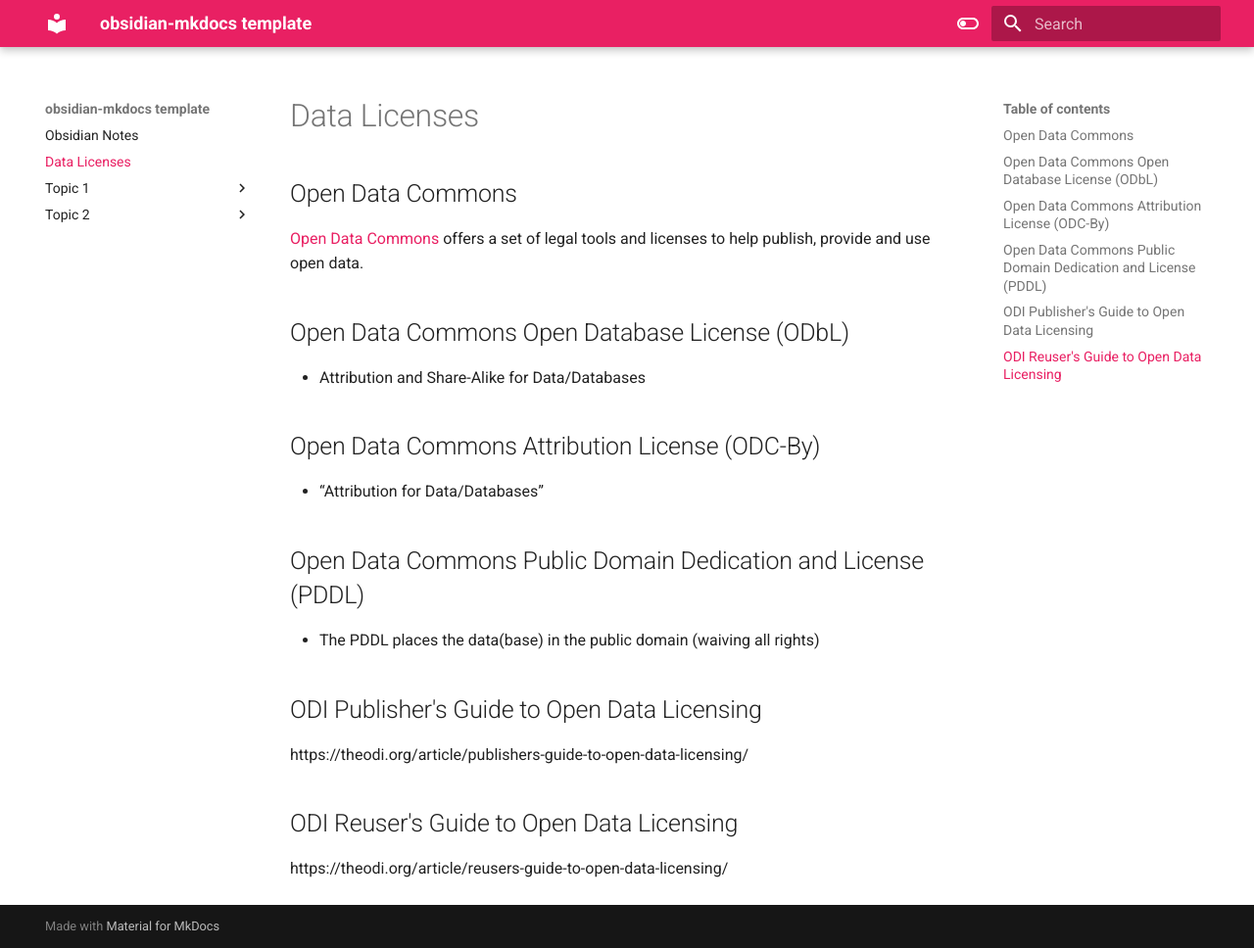
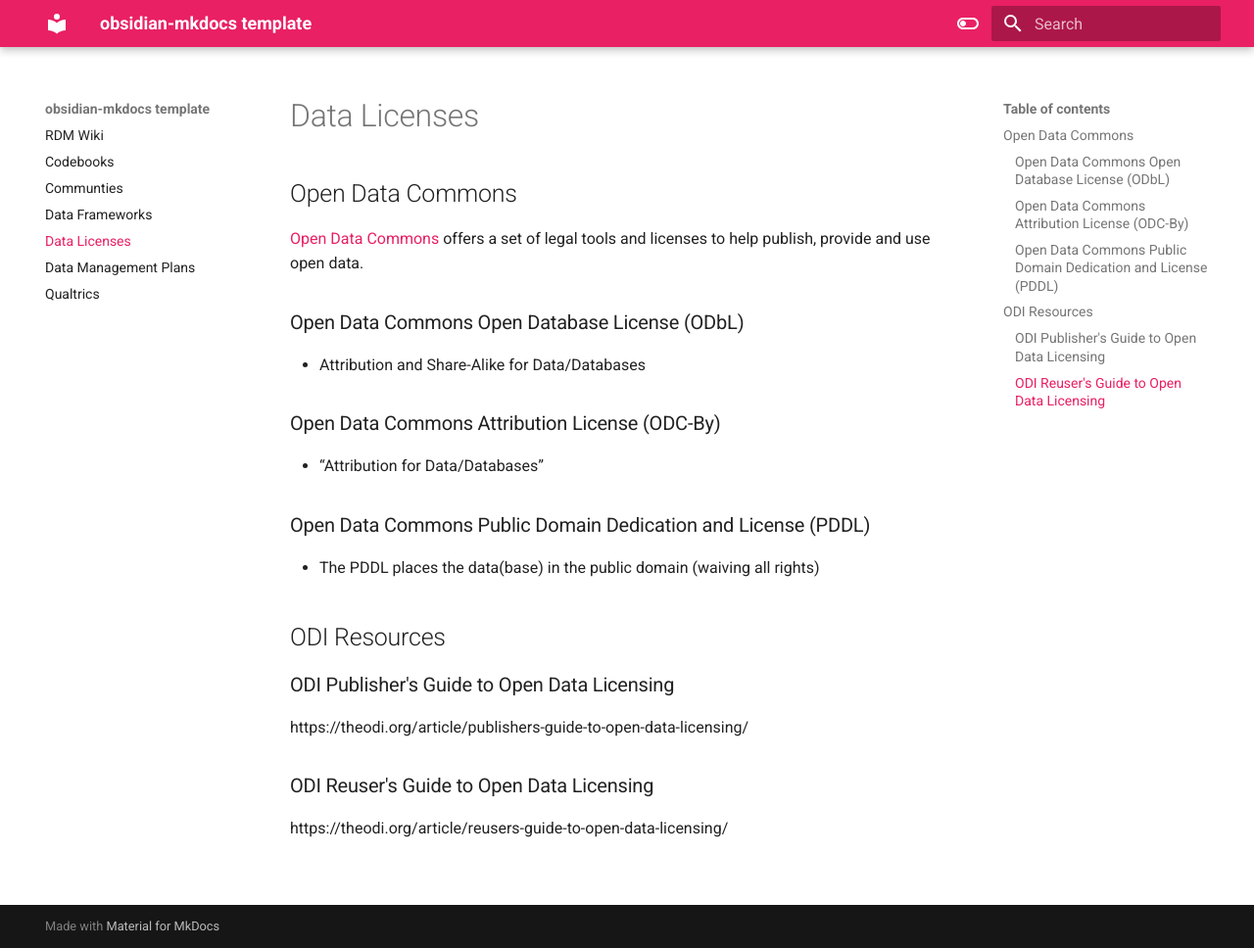
Before and after one commit to nehamoopen/rdm-wiki, an MkDocs documentation site: the page built from docs/Data Licenses.md, in a window 1280 px wide and 968 px high. Shown: the whole window at 98% size. Built offline with MkDocs 1.6.1 and Material for MkDocs 9.7.7, drawn with Linux system fonts in a browser that asks for light colours.

Commit message:
added notes

```diff
--- /dev/null
+++ b/docs/Communities.md
@@ -0,0 +1,12 @@
+# Communties
+
+## RDM
+- RDA
+- LCRDM
+- LIBER
+
+## RSE
+* NL-RSEs
+
+## Community Management
+* CSSCE
--- /dev/null
+++ b/docs/Data Frameworks.md
@@ -0,0 +1,5 @@
+# Data Frameworks
+
+### ODI Data Skills Framework
+
+### Datopian's Data Management Maturity Model
--- a/docs/Data Licenses.md
+++ b/docs/Data Licenses.md
@@ -3,22 +3,24 @@
 ## Open Data Commons
 [Open Data Commons](https://opendatacommons.org/) offers a set of legal tools and licenses to help publish, provide and use open data.
 
-## Open Data Commons Open Database License (ODbL)
+### Open Data Commons Open Database License (ODbL)
 
 -   Attribution and Share-Alike for Data/Databases
 
-## Open Data Commons Attribution License (ODC-By)
+### Open Data Commons Attribution License (ODC-By)
 
 -   “Attribution for Data/Databases”
 
-## Open Data Commons Public Domain Dedication and License (PDDL)
+### Open Data Commons Public Domain Dedication and License (PDDL)
 
 -   The PDDL places the data(base) in the public domain (waiving all rights)
 
-## ODI Publisher's Guide to Open Data Licensing
+## ODI Resources
+
+### ODI Publisher's Guide to Open Data Licensing
 
 https://theodi.org/article/publishers-guide-to-open-data-licensing/
 
-## ODI Reuser's Guide to Open Data Licensing
+### ODI Reuser's Guide to Open Data Licensing
 
 https://theodi.org/article/reusers-guide-to-open-data-licensing/
--- /dev/null
+++ b/docs/Data Management Plans.md
@@ -0,0 +1,6 @@
+# Data Management Plans
+
+## Tools
+- DMPonline
+- DSW
+- DMPTool
--- a/docs/Topic 1/Note 1.md
+++ /dev/null
@@ -1,3 +0,0 @@
-# Note 1
-
-Example: link to [[Note 3]] under `Topic 2`
--- a/docs/Topic 1/Note 2.md
+++ /dev/null
@@ -1 +0,0 @@
-# Note 2
```
Also changed, not shown: README.md (+15 -5 lines), docs/Codebooks.md (added, +10 -0 lines), docs/Qualtrics.md (added, +22 -0 lines), docs/Topic 2/Note 3.md (deleted, +0 -1 lines), docs/Topic 2/Note 4.md (deleted, +0 -1 lines), docs/index.md (+4 -6 lines), 2 other files.
